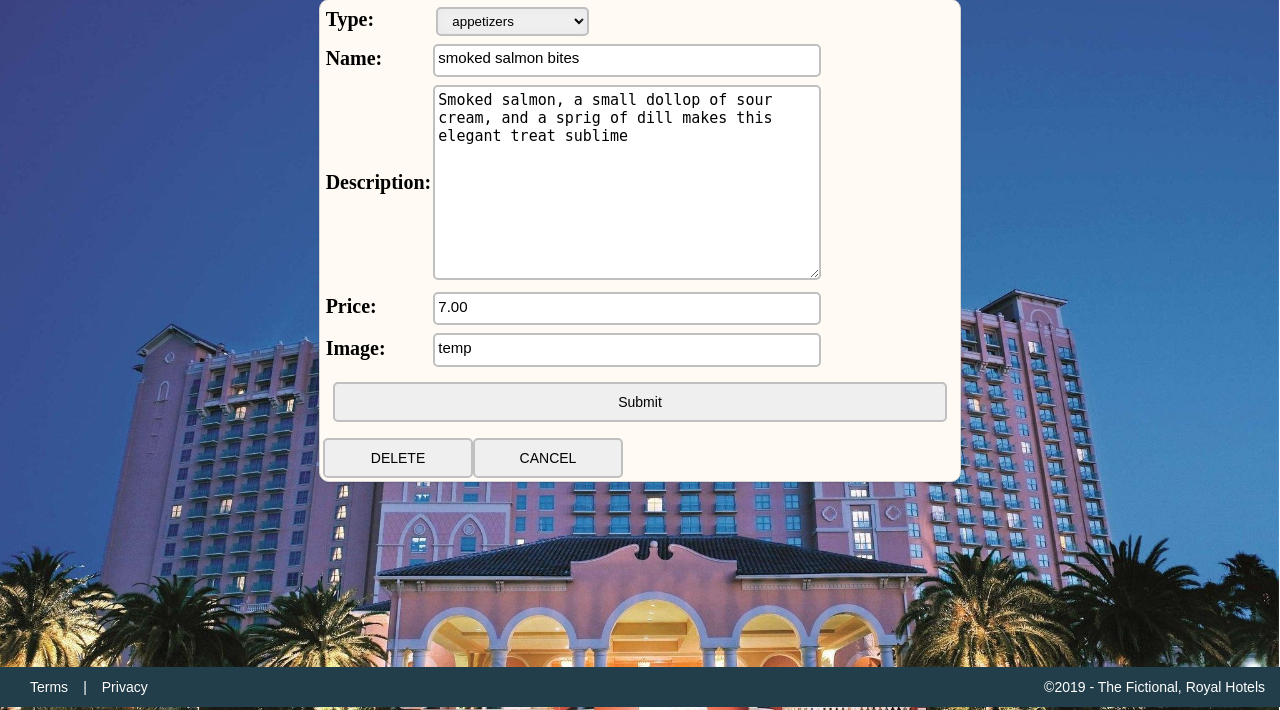
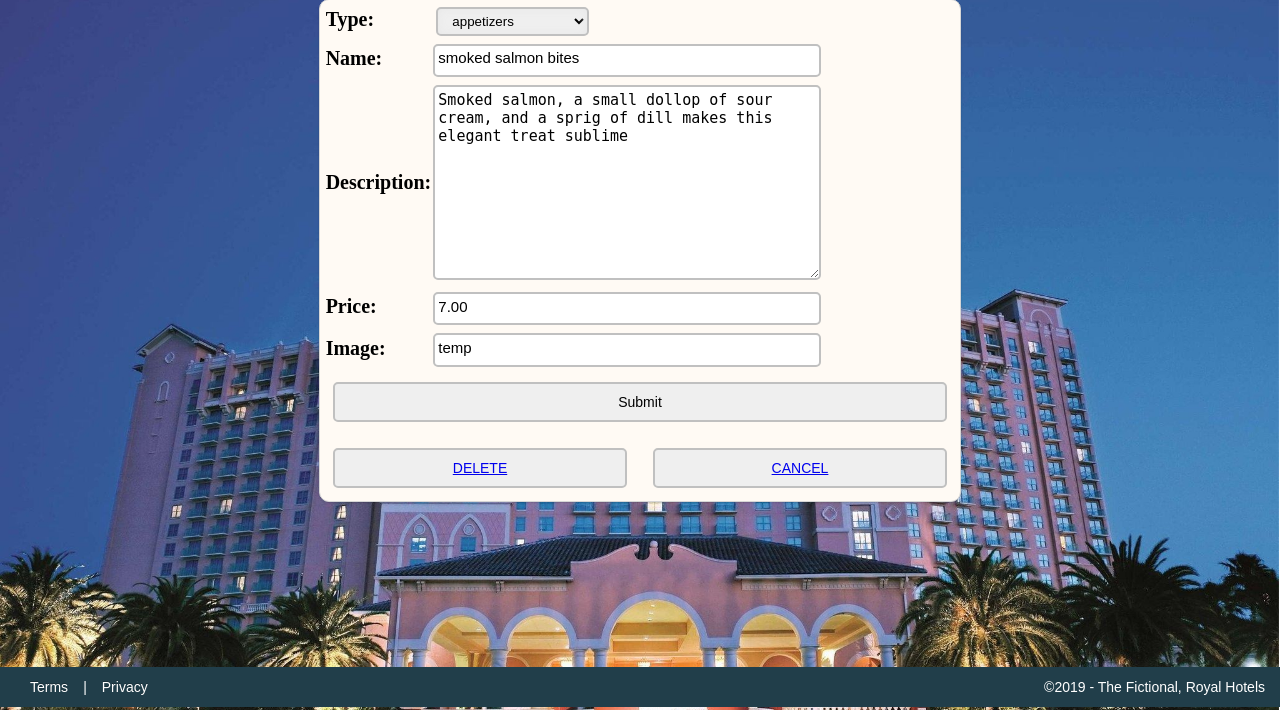
Before and after one commit to JacobSKessler/The-Tech-Academy-Python-Coding-Projects, a Django app: page /3/details/ in a window 1280 px wide. Shown: the part 93-803 px from the top of the page. Run offline with Django 3.2, Linux system fonts and the light colour scheme; data comes from the database, SQL or seed files in the repository; both versions use the stored data as it was after the commit.

Commit message:
finish project1

```diff
--- a/project1/src/mainapp/products/templates/products/present_product.html
+++ b/project1/src/mainapp/products/templates/products/present_product.html
@@ -16,8 +16,9 @@
         <div class="frmBtn_container">
             <input type="submit">
             <div class="frmBtn_container">
-                <a href="../{{ form.pk }}delete/"><button class="btn">DELETE</button></a>
-                <a href="{% url 'admin_console' %}"><button class="btn">CANCEL</button></a>
+                <!-- Delete button on the outside because it won't work right inside the anchor tag -->
+                <button class="btn"><a href="../{{ form.pk }}delete/">DELETE</a></button>
+                <button class="btn"><a href="{% url 'admin_console' %}">CANCEL</a></button>
             </div>
         </div>
     </form>
--- a/project1/src/mainapp/products/templates/products/products_page.html
+++ b/project1/src/mainapp/products/templates/products/products_page.html
@@ -17,7 +17,7 @@
                 {% endfor %}
             </select>
             <div class="fromBtn_container">
-                <a href=""><button type="button" class="btn">Create New Product</button></a>
+                <a href="{% url 'createRecord' %}"><button type="button" class="btn">Create New Product</button></a>
                 <a href="{% url 'home' %}"><button type="button" class="btn">Logout of Profile</button></a>
             </div>
         </div>
--- a/project1/src/mainapp/products/urls.py
+++ b/project1/src/mainapp/products/urls.py
@@ -10,4 +10,6 @@ urlpatterns = [
     path('<int:pk>/details/', views.details, name="details"),
     path('<int:pk>/delete/', views.delete, name="delete"),
     path('confirmdelete/', views.confirmed, name="confirmed"),
+    path('createRecord/', views.createRecord, name="createRecord"),
+
 ]
--- a/project1/src/mainapp/templates/navbar.html
+++ b/project1/src/mainapp/templates/navbar.html
@@ -1,7 +1,7 @@
 
 
 <ul class="topnav">
-    <li><a href="#">Royal Hotels</a> </li>
+    <li><a href="{% url 'home' %}">Royal Hotels</a> </li>
     <li><a href="#">See Our Menu</a> </li>
     <li><a href="{% url 'admin_console' %}">Admin Panel</a> </li>
 </ul>
```
Also changed, not shown: project1/src/mainapp/db.sqlite3.
